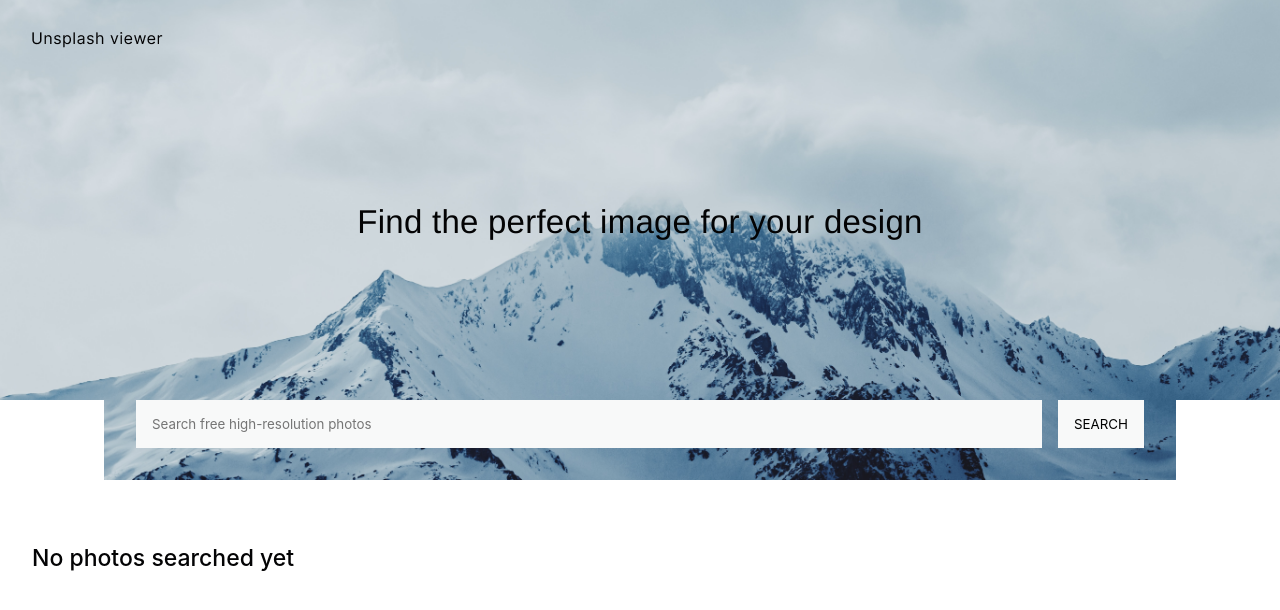
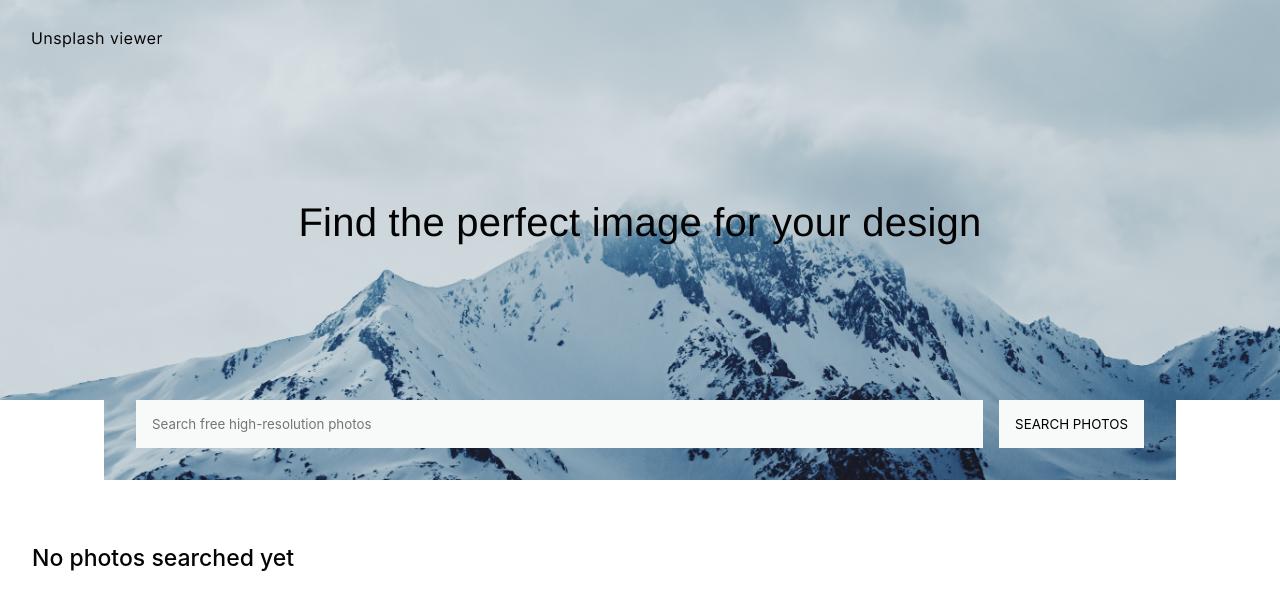
Before and after one commit to imkarin/unsplash-viewer, a React (Create React App) app: page / in a window 1280 px wide. Shown: the top 610 px of the page. Built offline with nearby package versions, Linux system fonts and the light colour scheme.

Commit message:
Change h1 size on large screen + change text search button

```diff
--- a/src/components/SearchBar.jsx
+++ b/src/components/SearchBar.jsx
@@ -37,7 +37,7 @@ const SearchBar = (props) => {
   return (
     <StyledSearchBar onSubmit={handleSubmit}>
       <input type='text' name='term' placeholder='Search free high-resolution photos'></input>
-      <input type='submit' value='Search' />
+      <input type='submit' value='Search photos' />
     </StyledSearchBar>
   )
 }
--- a/src/components/styles/Global.styled.js
+++ b/src/components/styles/Global.styled.js
@@ -51,6 +51,12 @@ const GlobalStyles = createGlobalStyle`
     color: ${({theme}) => theme.colors.nightsky};
   }
 
+  @media screen and (max-width: 700px) {
+    h1 {
+      font-size: 33px;
+    }
+  }
+
   h2 {
     font-size: ${({theme}) => theme.typography.h2.size};
     font-weight: ${({theme}) => theme.typography.h2.weight};
--- a/src/theme.json
+++ b/src/theme.json
@@ -8,7 +8,7 @@
   },
   "typography": {
     "h1": {
-      "size": "33px",
+      "size": "40px",
       "weight": "500" ,
       "letterSpacing": "0.25px"
     },
```
